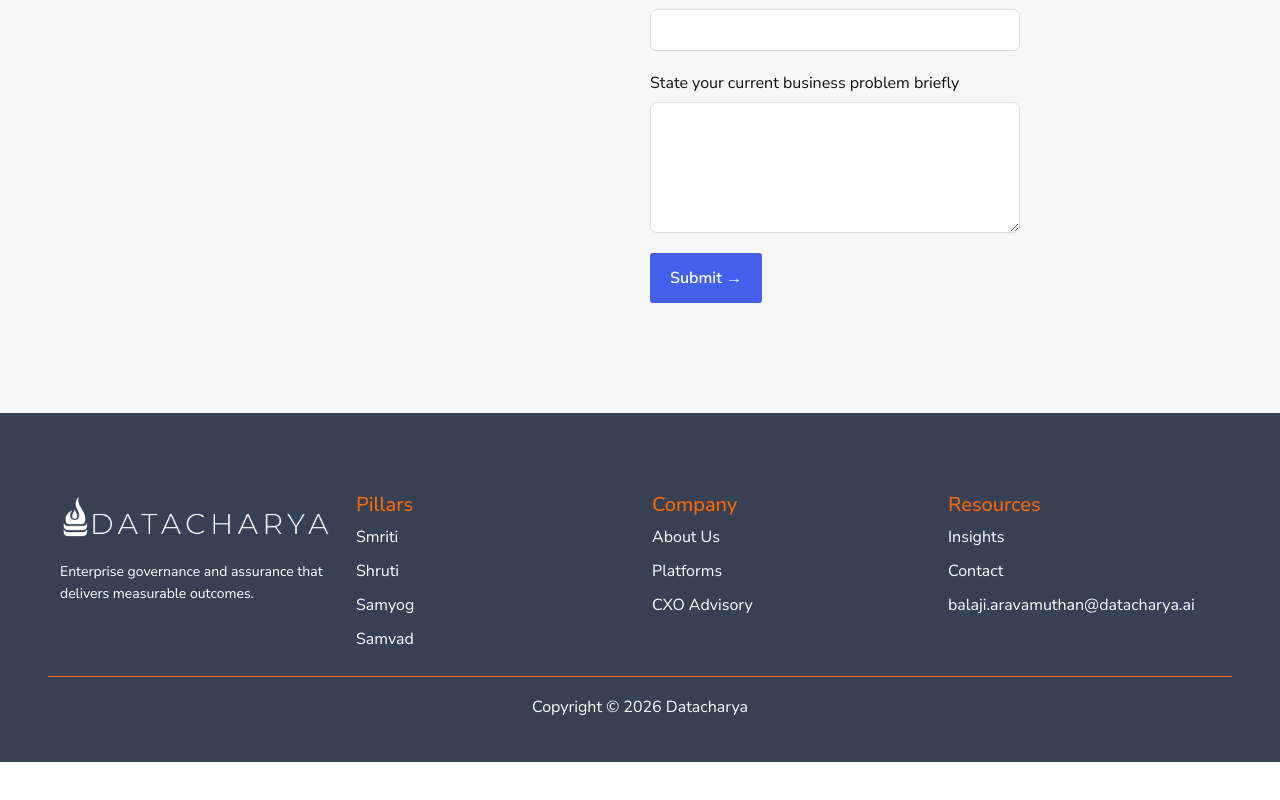
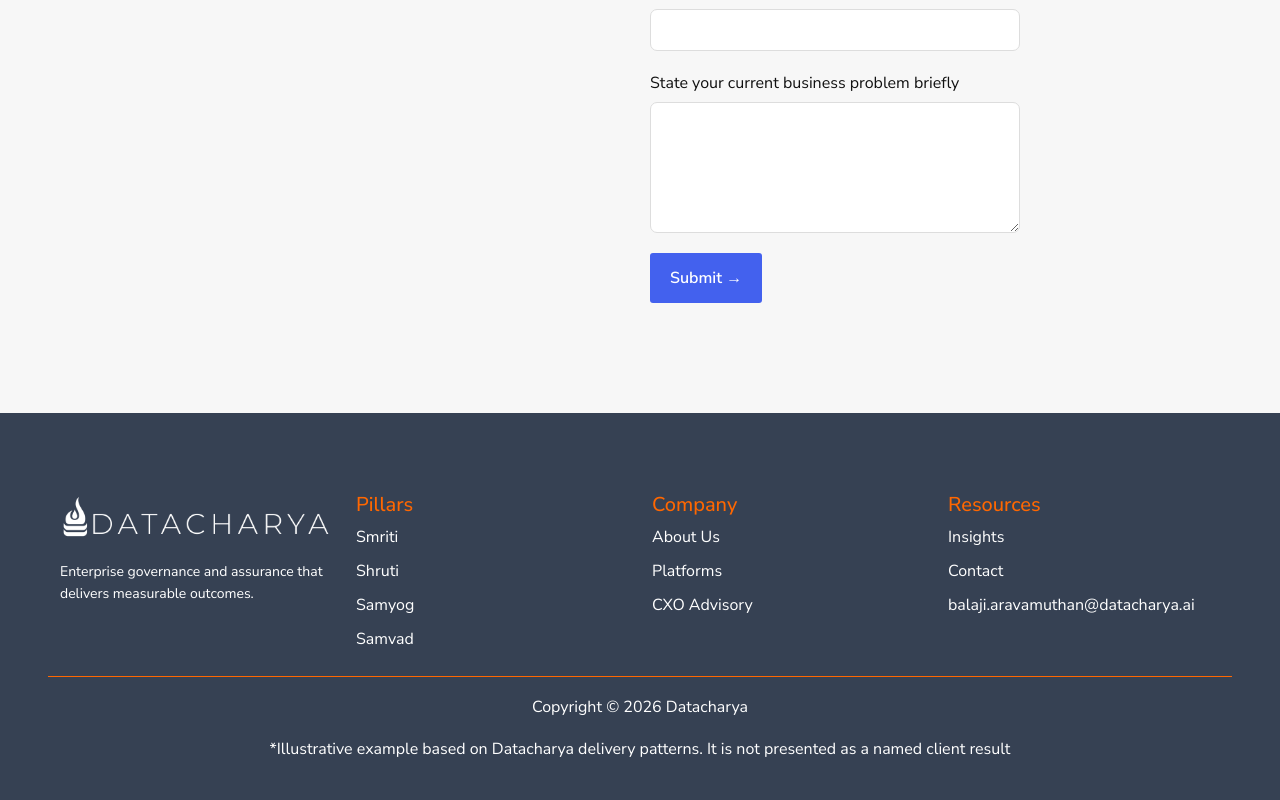
Before and after one commit to HuestormGit/datacharya-v2, a React (Vite) app in the folder frontend/: page /contactUs in a window 1280 px wide. Shown: the part 1001-1801 px from the top of the page. Before the commit the page ends 1763 px from the top, so only its background shows below. Built offline with nearby package versions, Linux system fonts and the light colour scheme.

Commit message:
update content

```diff
--- a/frontend/src/components/ContactForm/ContactForm.jsx
+++ b/frontend/src/components/ContactForm/ContactForm.jsx
@@ -49,7 +49,7 @@ const ContactForm = () => {
         throw new Error(result.error?.message || "Something went wrong");
       }
 
-      alert("Thank you! Your request has been submitted successfully.");
+      alert("Thank you. Your request has been received. We will review the context and respond within two business days.");
 
       setFormData({
         name: "",
@@ -71,7 +71,7 @@ const ContactForm = () => {
         <div className="contact-form-layout">
           <div className="contact-location">
             <h2 className="H240px">Get in Touch</h2>
-            <p className="paragraph18px"><i className="fa-regular fa-envelope"></i><a href="mailto:balaji.aravamuthan@datacharya.ai" className="text-black">balaji.aravamuthan@datacharya.ai</a></p>
+            <p className="paragraph18px"><i className="fa-regular fa-envelope"></i> <a href="mailto:balaji.aravamuthan@datacharya.ai" className="text-black">balaji.aravamuthan@datacharya.ai</a></p>
             <p className="paragraph18px"><i className="fa-regular fa-phone"></i> <i class="fa fa-phone" aria-hidden="true"></i> <a href="tel:7506931747" className="text-black">+91 7506931747</a></p>
 
           </div>
--- a/frontend/src/components/Footer/Footer.jsx
+++ b/frontend/src/components/Footer/Footer.jsx
@@ -146,6 +146,7 @@ const Footer = () => {
         <div className="row">
           <div className="col-12 text-center Copyright">
             <p>Copyright © 2026 Datacharya</p>
+            <p>*Illustrative example based on Datacharya delivery patterns. It is not presented as a named client result</p>
           </div>
 
         </div>
```
